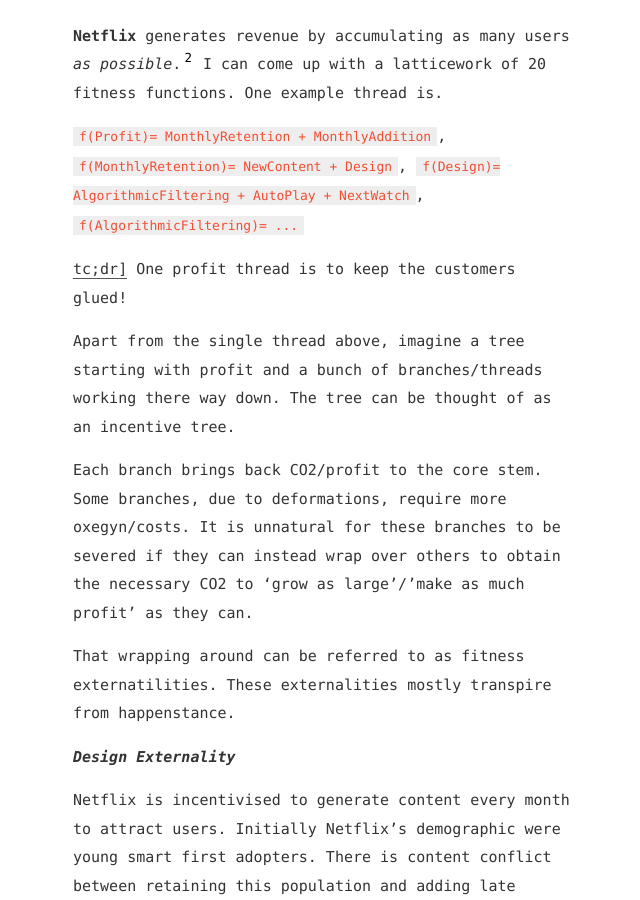
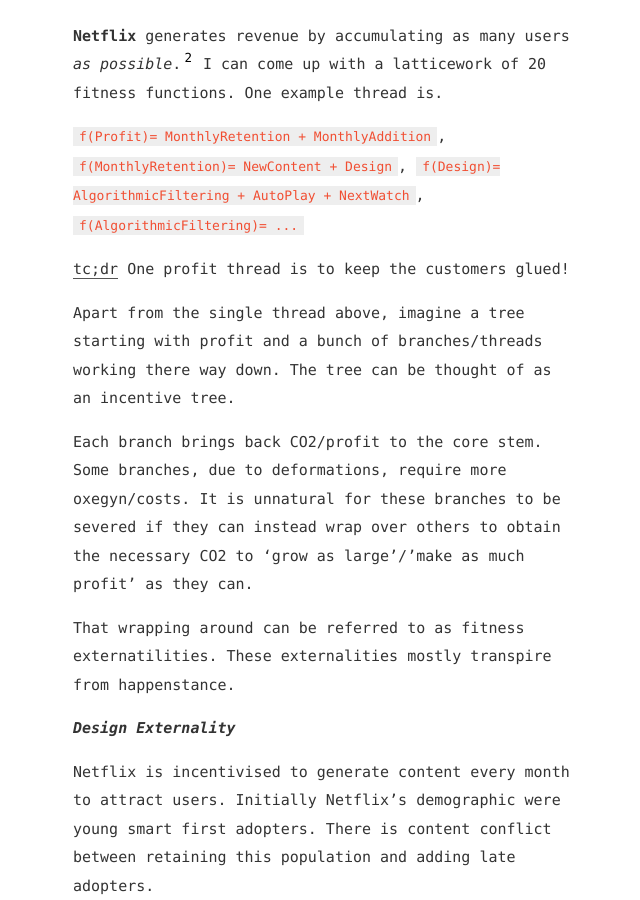
Before and after one commit to firmai/snowde.github.io, a Jekyll site: the page built from _posts/2017-12-18-fitness-functions-all-the-way-down.md, in a window 1280 px wide and 900 px high, scrolled down 438 px. Shown: the whole window, without its empty margins (317-957 px from the left). Built offline with Jekyll 4.4.1, drawn with Linux system fonts in a browser that asks for light colours.

```diff
--- a/_posts/2017-12-18-fitness-functions-all-the-way-down.md
+++ b/_posts/2017-12-18-fitness-functions-all-the-way-down.md
@@ -14,7 +14,7 @@ updated: 2017-12-18 10:37
 `f(Design)= AlgorithmicFiltering + AutoPlay + NextWatch`,
 `f(AlgorithmicFiltering)= ...`
 
-<a href="https://www.urbandictionary.com/define.php?term=TCDR" target="_blank">tc;dr]</a> One profit thread is to keep the customers glued!
+<a href="https://www.urbandictionary.com/define.php?term=TCDR" target="_blank">tc;dr</a> One profit thread is to keep the customers glued!
 
 Apart from the single thread above, imagine a tree starting with profit and a bunch of branches/threads working there way down. The tree can be thought of as an incentive tree.
 
```
